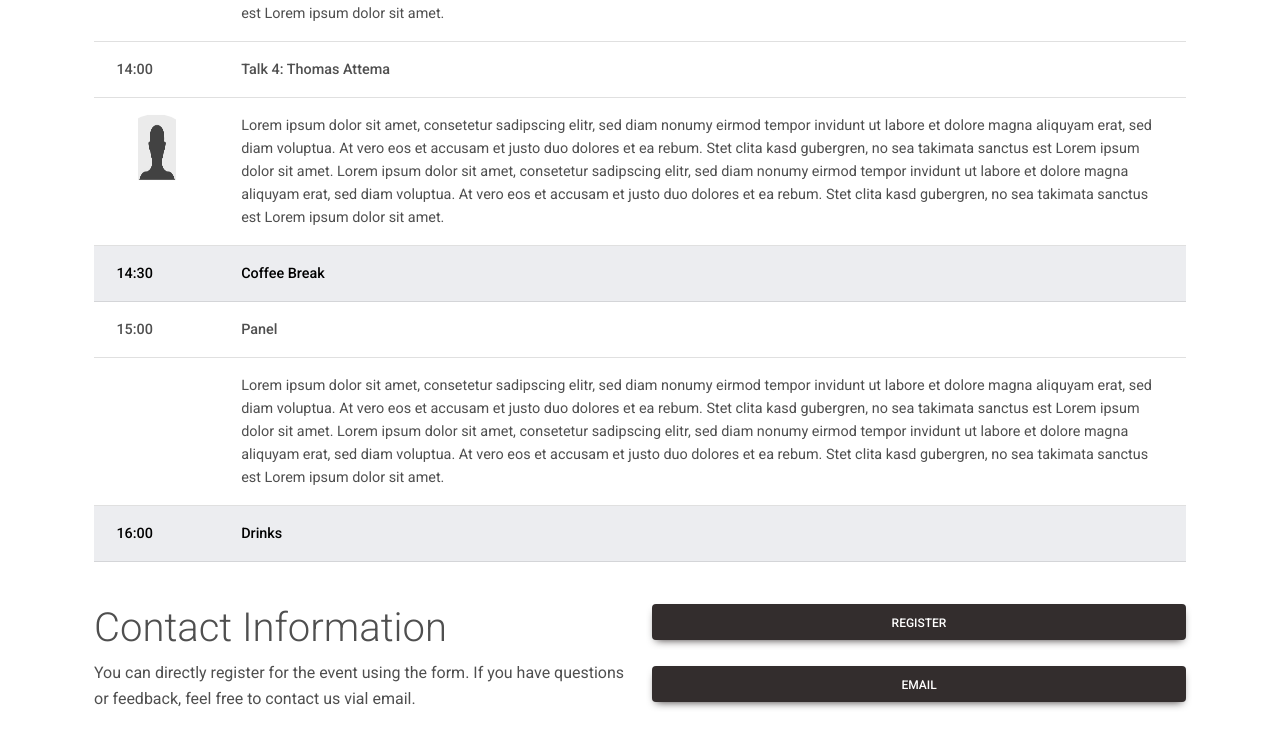
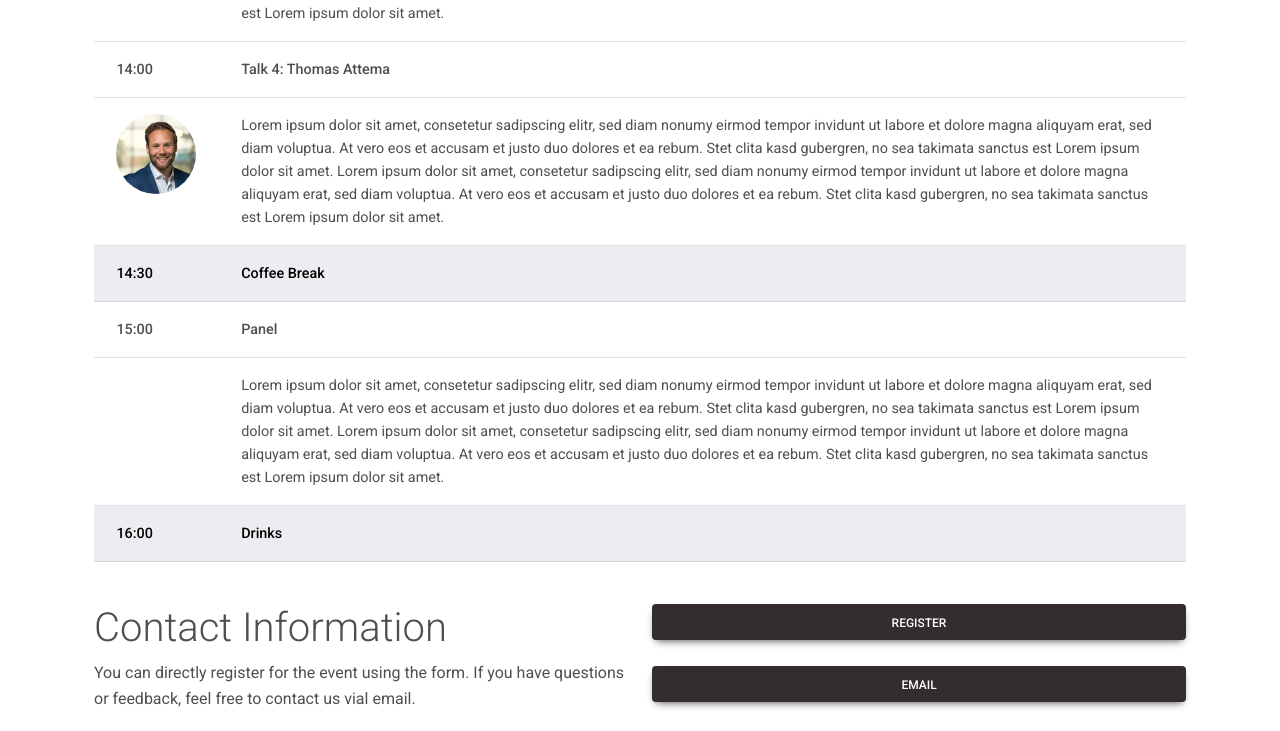
Before and after one commit to katharinakohls/fuse_website, a website: page index.html in a window 1280 px wide. Shown: the part 1852-2583 px from the top of the page. Drawn offline with Linux system fonts and the light colour scheme.

Commit message:
added picture of speaker

```diff
--- a/index.html
+++ b/index.html
@@ -182,7 +182,7 @@
             <th colspan="2">Talk 4: Thomas Attema</th>
           </tr>
           <tr>
-            <th><img src="img/placeholder_person.png" alt="" style="width: 80px; height: 80px" class="rounded-circle" />
+            <th><img src="img/tno_edv7688.jpg" alt="" style="width: 80px; height: 80px" class="rounded-circle" />
             </th>
             <td>Lorem ipsum dolor sit amet, consetetur sadipscing elitr, sed diam nonumy eirmod tempor invidunt ut
               labore
```
